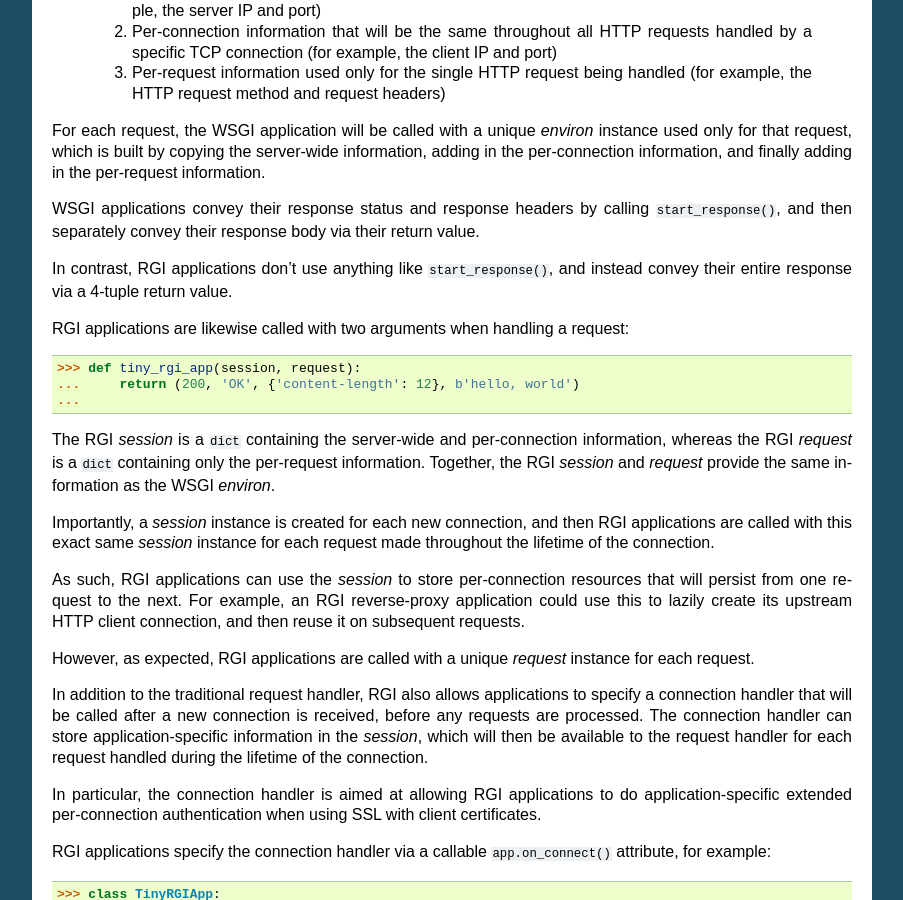
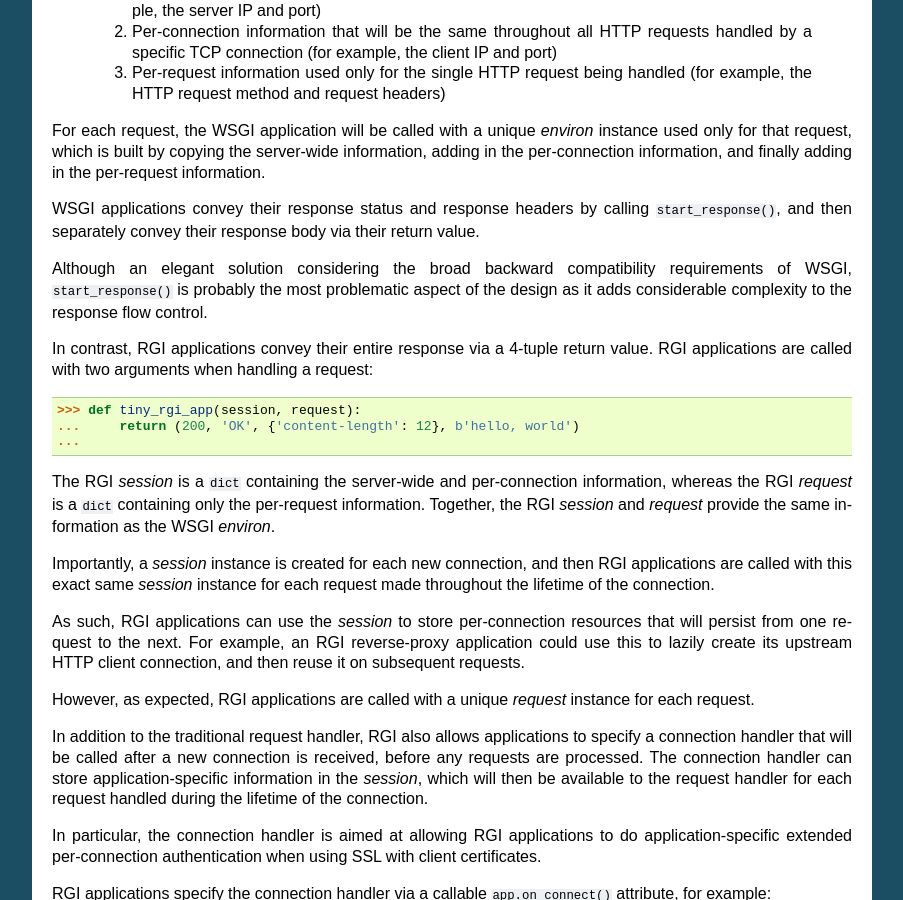
Before and after one commit to json420/degu, a Sphinx documentation site: the page built from doc/rgi.rst, in a window 1280 px wide and 900 px high, scrolled down 897 px. Shown: the whole window, without its empty margins (198-1101 px from the left). Built offline with Sphinx 7.4.7, drawn with Linux system fonts in a browser that asks for light colours.

Commit message:
Mork work on rgi.rst

```diff
--- a/doc/rgi.rst
+++ b/doc/rgi.rst
@@ -71,10 +71,13 @@ WSGI applications convey their response status and response headers by calling
 ``start_response()``, and then separately convey their response body via their
 return value.
 
-In contrast, RGI applications don't use anything like ``start_response()``, and
-instead convey their entire response via a 4-tuple return value.
+Although an elegant solution considering the broad backward compatibility
+requirements of WSGI, ``start_response()`` is probably the most problematic
+aspect of the design as it adds considerable complexity to the response flow
+control.
 
-RGI applications are likewise called with two arguments when handling a request:
+In contrast, RGI applications convey their entire response via a 4-tuple return
+value.  RGI applications are called with two arguments when handling a request:
 
 >>> def tiny_rgi_app(session, request):
 ...     return (200, 'OK', {'content-length': 12}, b'hello, world')
```
